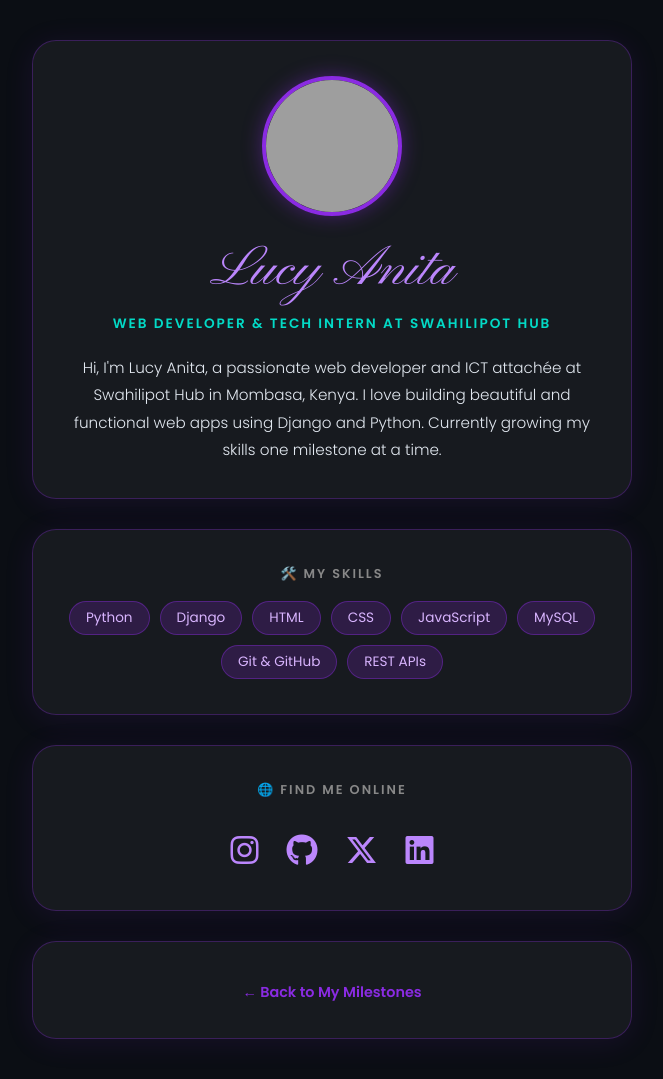
After one commit to anita564-lucy/Hub_Growth_Tracker, a Django app: page /profile/ in a window 1280 px wide. The commit adds this page. Shown: the whole page, without its empty margins (308-971 px from the left). Run offline with Django 5.2, Linux system fonts and the light colour scheme; a user stored in the database is signed in; grey boxes are pictures that could not be loaded.

Commit message:
Add profile page with photo

```diff
--- a/core/urls.py
+++ b/core/urls.py
@@ -7,6 +7,7 @@ urlpatterns = [
     path('', views.home_page, name='home'),
     path('login/', views.login_page, name='login'),
     path('logout/', views.logout_view, name='logout'),
+    path('profile/', views.profile_page, name='profile'),
     path('api/milestones/', views.milestone_list_api, name='milestone_list_api'),
     path('api/milestones/delete/<int:pk>/', views.delete_milestone_api, name='delete_milestone_api'),
     path('api/milestones/update/<int:pk>/', views.update_milestone_api, name='update_milestone_api'),
--- /dev/null
+++ b/tracker/templates/tracker/profile.html
@@ -0,0 +1,173 @@
+<!DOCTYPE html>
+<html lang="en">
+<head>
+    <meta charset="UTF-8">
+    <link href="https://fonts.googleapis.com/css2?family=Pinyon+Script&family=Poppins:wght@300;400;600;700&display=swap" rel="stylesheet">
+    <title>Lucy Anita - Profile</title>
+    <link rel="stylesheet" href="https://cdnjs.cloudflare.com/ajax/libs/font-awesome/6.5.0/css/all.min.css">
+    <style>
+        * { box-sizing: border-box; margin: 0; padding: 0; }
+        body {
+            background-color: #0b0e14;
+            color: #bb86fc;
+            font-family: 'Poppins', sans-serif;
+            display: flex;
+            flex-direction: column;
+            align-items: center;
+            padding: 40px 20px;
+            min-height: 100vh;
+        }
+        .container {
+            width: 100%;
+            max-width: 600px;
+            display: flex;
+            flex-direction: column;
+            gap: 30px;
+        }
+        .card {
+            background: rgba(255, 255, 255, 0.05);
+            border: 1px solid rgba(138, 43, 226, 0.3);
+            padding: 35px;
+            border-radius: 24px;
+            box-shadow: 0 4px 30px rgba(138, 43, 226, 0.1);
+        }
+        .profile-photo {
+            width: 140px;
+            height: 140px;
+            border-radius: 50%;
+            object-fit: cover;
+            border: 4px solid #8a2be2;
+            display: block;
+            margin: 0 auto 20px;
+            box-shadow: 0 0 20px rgba(138, 43, 226, 0.4);
+        }
+        h1 {
+            font-family: 'Pinyon Script', cursive;
+            font-size: 3.5rem;
+            text-align: center;
+            margin-bottom: 8px;
+            font-weight: 400;
+        }
+        .role {
+            text-align: center;
+            color: #03dac6;
+            font-size: 0.85rem;
+            font-weight: 600;
+            text-transform: uppercase;
+            letter-spacing: 2px;
+            margin-bottom: 20px;
+        }
+        .bio {
+            text-align: center;
+            color: #e2e8f0;
+            font-size: 0.95rem;
+            line-height: 1.8;
+            font-weight: 300;
+        }
+        .section-title {
+            font-size: 0.8rem;
+            color: #888;
+            margin-bottom: 18px;
+            text-align: center;
+            text-transform: uppercase;
+            letter-spacing: 2px;
+            font-weight: 600;
+        }
+        .skills {
+            display: flex;
+            flex-wrap: wrap;
+            gap: 10px;
+            justify-content: center;
+        }
+        .skill-tag {
+            background: rgba(138, 43, 226, 0.2);
+            border: 1px solid rgba(138, 43, 226, 0.4);
+            color: #d8b4fe;
+            padding: 6px 16px;
+            border-radius: 20px;
+            font-size: 0.85rem;
+            font-weight: 500;
+        }
+        .social-links {
+            display: flex;
+            justify-content: center;
+            gap: 28px;
+            padding-top: 10px;
+        }
+        .social-links a {
+            color: #bb86fc;
+            font-size: 2rem;
+            text-decoration: none;
+            transition: transform 0.2s, color 0.2s;
+        }
+        .social-links a:hover { transform: scale(1.2); }
+        .social-links a.instagram:hover { color: #e1306c; }
+        .social-links a.github:hover    { color: #ffffff; }
+        .social-links a.twitter:hover   { color: #1da1f2; }
+        .social-links a.linkedin:hover  { color: #0077b5; }
+        .back-btn {
+            display: block;
+            text-align: center;
+            margin-top: 5px;
+            color: #8a2be2;
+            text-decoration: none;
+            font-weight: 600;
+            font-size: 0.9rem;
+            transition: color 0.2s;
+        }
+        .back-btn:hover { color: #d8b4fe; }
+    </style>
+</head>
+<body>
+    <div class="container">
+
+        <!-- Profile Card -->
+        <div class="card">
+            <img src="https://i.ibb.co/Cs2PFgXD/WhatsApp-Image-2026-05-02-at-17-09-25.jpg" alt="Lucy Anita" class="profile-photo">
+            <h1>Lucy Anita</h1>
+            <p class="role">Web Developer & Tech Intern at Swahilipot Hub</p>
+            <p class="bio">Hi, I'm Lucy Anita, a passionate web developer and ICT attachée at Swahilipot Hub in Mombasa, Kenya. I love building beautiful and functional web apps using Django and Python. Currently growing my skills one milestone at a time.</p>
+        </div>
+
+        <!-- Skills Card -->
+        <div class="card">
+            <p class="section-title">🛠️ My Skills</p>
+            <div class="skills">
+                <span class="skill-tag">Python</span>
+                <span class="skill-tag">Django</span>
+                <span class="skill-tag">HTML</span>
+                <span class="skill-tag">CSS</span>
+                <span class="skill-tag">JavaScript</span>
+                <span class="skill-tag">MySQL</span>
+                <span class="skill-tag">Git & GitHub</span>
+                <span class="skill-tag">REST APIs</span>
+            </div>
+        </div>
+
+        <!-- Social Links Card -->
+        <div class="card">
+            <p class="section-title">🌐 Find Me Online</p>
+            <div class="social-links">
+                <a href="https://instagram.com/being_anita1" target="_blank" class="instagram" title="Instagram">
+                    <i class="fab fa-instagram"></i>
+                </a>
+                <a href="https://github.com/anita564-lucy" target="_blank" class="github" title="GitHub">
+                    <i class="fab fa-github"></i>
+                </a>
+                <a href="https://twitter.com/LucyAnita194615" target="_blank" class="twitter" title="Twitter/X">
+                    <i class="fab fa-x-twitter"></i>
+                </a>
+                <a href="https://www.linkedin.com/in/lucy-odhiambo-65a123277" target="_blank" class="linkedin" title="LinkedIn">
+                    <i class="fab fa-linkedin"></i>
+                </a>
+            </div>
+        </div>
+
+        <!-- Back Button -->
+        <div class="card">
+            <a href="/" class="back-btn">← Back to My Milestones</a>
+        </div>
+
+    </div>
+</body>
+</html>
--- a/tracker/views.py
+++ b/tracker/views.py
@@ -66,3 +66,7 @@ def update_milestone_api(request, pk):
             return JsonResponse({'status': 'success'})
         except Milestone.DoesNotExist:
             return JsonResponse({'status': 'error', 'message': 'Not found'}, status=404)
+
+@login_required(login_url='/login/')
+def profile_page(request):
+    return render(request, 'tracker/profile.html')
```
Also changed, not shown: tracker/templates/tracker/index.html (+4 -3 lines), tracker/static/tracker/profile.jpg (added), 1 other file.
